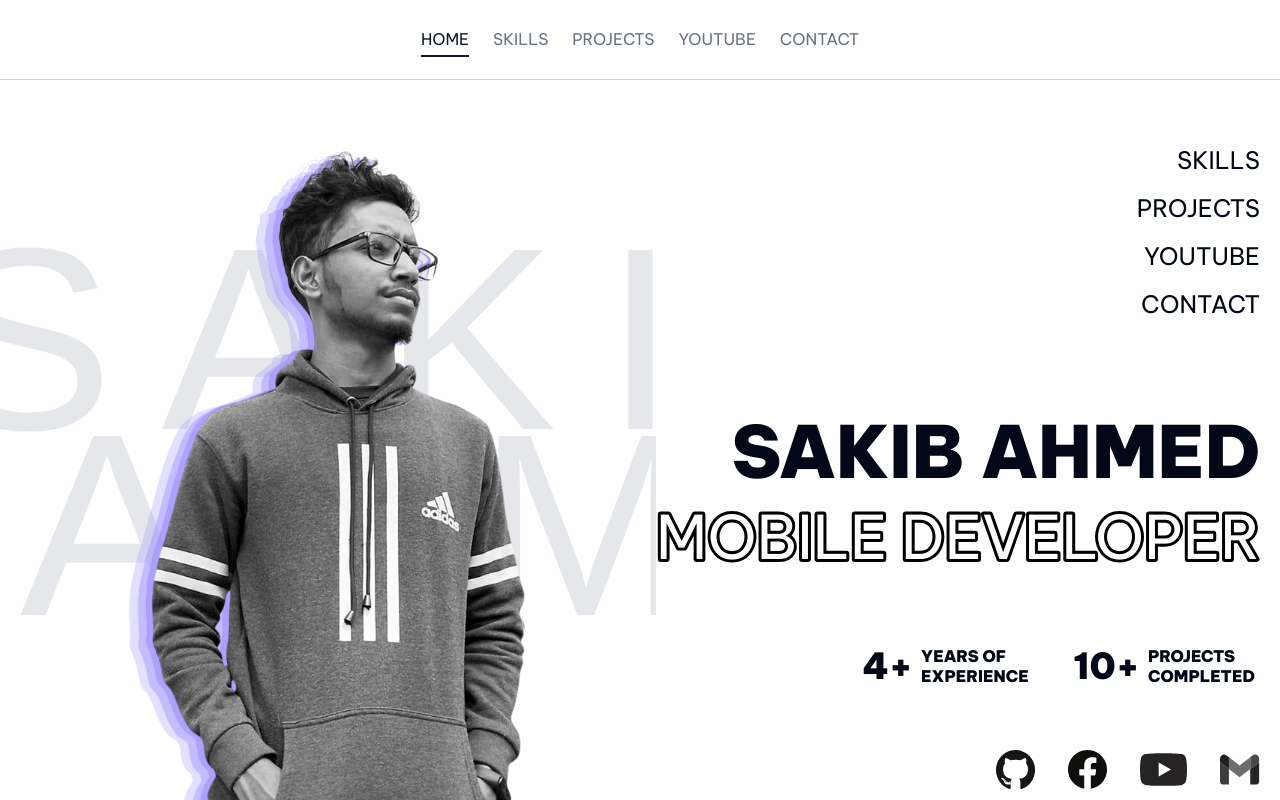
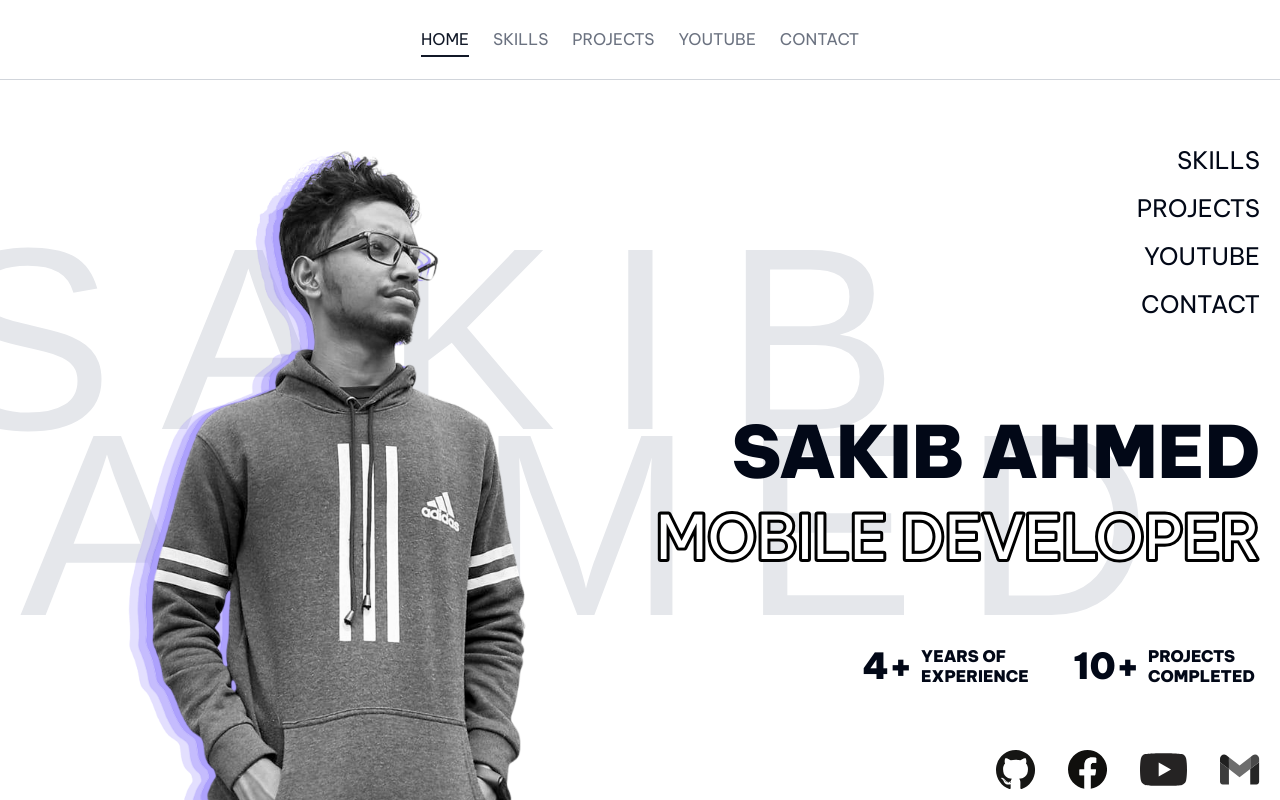
Before and after one commit to sakiatu/sakiatu, a Next.js app: page / in a window 1280 px wide. Built offline with nearby package versions, Linux system fonts and the light colour scheme; a web font is replaced by a local one.

Commit message:
fix urls and mobile device issue

```diff
--- a/src/app/page.tsx
+++ b/src/app/page.tsx
@@ -31,8 +31,7 @@ function HomeContent() {
           'xl:w-[1240px]'
         )}
       >
-        <div className="relative">
-          {/* <div className="size-40 bg-white absolute -top-3 right-0"></div> */}
+        <div className="relative overflow-x-hidden lg:overflow-x-visible">
           <BgText className="top-30 -left-20">Sakib</BgText>
           <BgText className="bottom-20 left-30">Ahmed</BgText>
           <Image
@@ -43,7 +42,7 @@ function HomeContent() {
             className="object-contain object-bottom xl:object-contain"
           />
         </div>
-        <div className="flex flex-col bg-violet-200 items-center py-32 lg:bg-white lg:py-0 lg:items-end lg:justify-end lg:pb-40 xl:justify-normal xl:pb-0 gap-16">
+        <div className="flex flex-col bg-violet-200 items-center py-32 lg:bg-transparent lg:py-0 lg:items-end lg:justify-end lg:pb-40 xl:justify-normal xl:pb-0 gap-16">
           <NavLinks />
 
           <Intro />
@@ -122,7 +121,7 @@ function ContactButtons() {
       <Link href={YOUTUBE_LINK} target="_blank">
         <Image src={youtubeIcon} alt="github icon" width={48} height={33} />
       </Link>
-      <Link href={'mail://' + GMAIL} target="_blank">
+      <Link href={'mailto://' + GMAIL} target="_blank">
         <Image src={mailIcon} alt="github icon" width={40} height={30} />
       </Link>
     </div>
```
